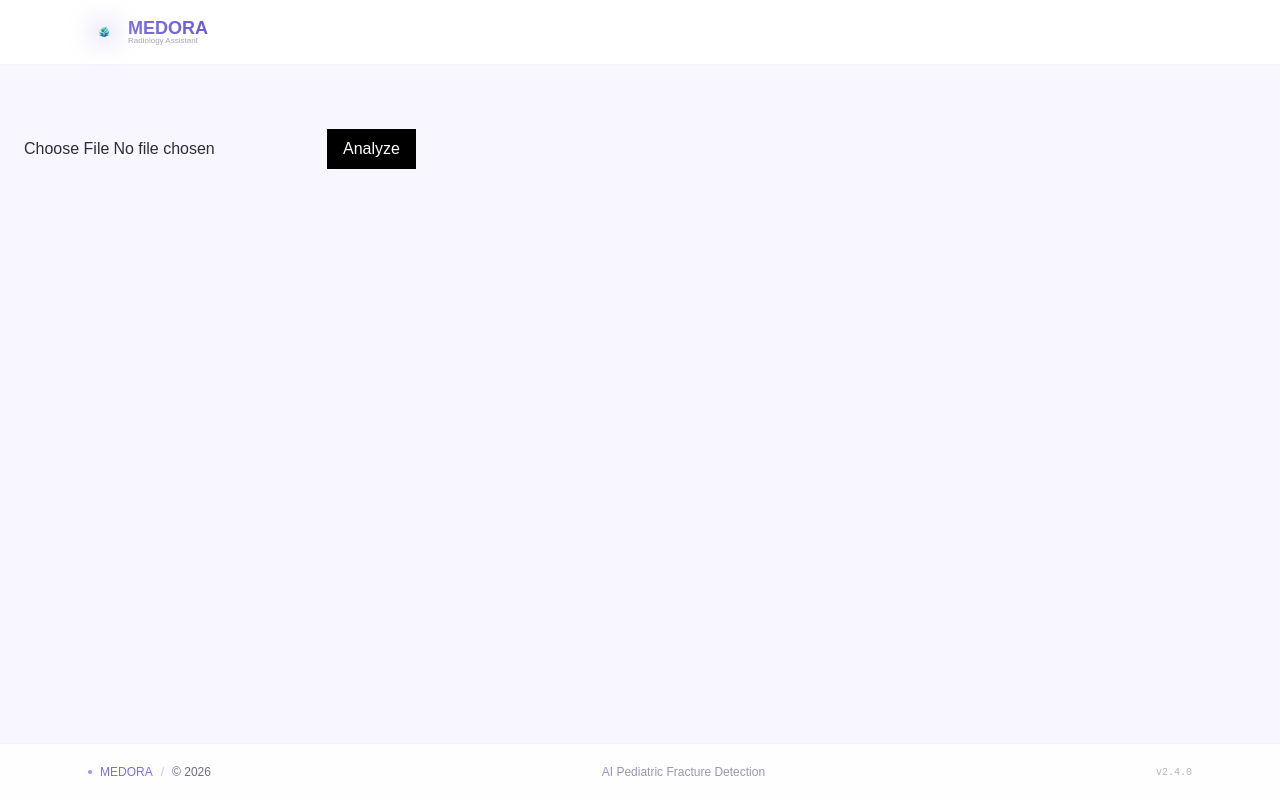
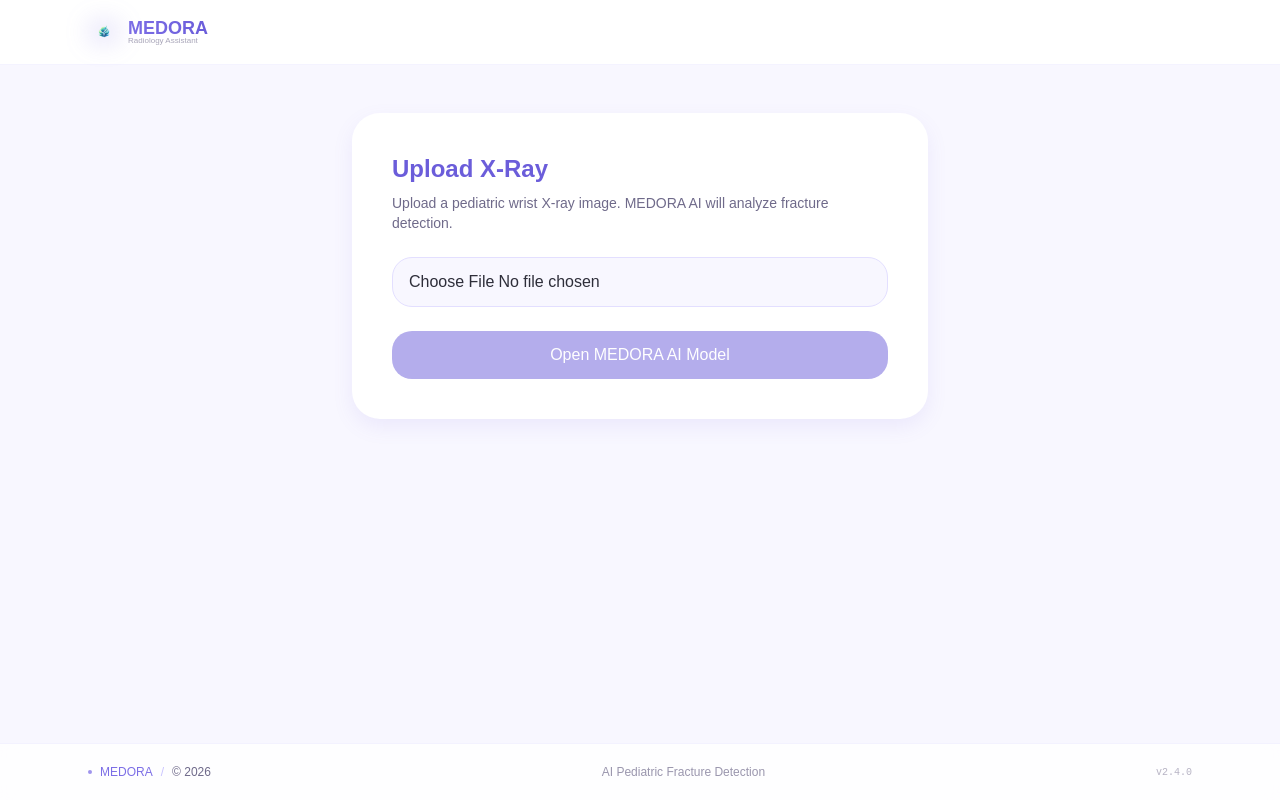
Before and after one commit to IncharaS06/Medora, a Next.js app in the folder medora-frontend/: page /upload in a window 1280 px wide. Built offline with nearby package versions, Linux system fonts and the light colour scheme; no server answers; sample sign-in values are in the browser's storage.

Commit message:
Update page.tsx

```diff
--- a/medora-frontend/app/upload/page.tsx
+++ b/medora-frontend/app/upload/page.tsx
@@ -2,107 +2,247 @@
 
 import { useEffect, useState } from "react";
 import { useRouter } from "next/navigation";
-import { auth, db } from "@/lib/firebase";
-import { onAuthStateChanged, User } from "firebase/auth";
-import { collection, addDoc, serverTimestamp } from "firebase/firestore";
+
+import { auth } from "@/lib/firebase";
+
+import {
+  onAuthStateChanged,
+  User,
+} from "firebase/auth";
 
 export default function UploadPage() {
+
   const router = useRouter();
 
-  const [firebaseUser, setFirebaseUser] = useState<User | null>(null);
-  const [file, setFile] = useState<File | null>(null);
-  const [preview, setPreview] = useState("");
-  const [loading, setLoading] = useState(false);
-  const [authLoading, setAuthLoading] = useState(true);
-  const [error, setError] = useState("");
+  const [firebaseUser, setFirebaseUser] =
+    useState<User | null>(null);
 
+  const [file, setFile] =
+    useState<File | null>(null);
+
+  const [preview, setPreview] =
+    useState("");
+
+  const [authLoading, setAuthLoading] =
+    useState(true);
+
+  const [error, setError] =
+    useState("");
+
+  // ─────────────────────────────────────────────
+  // AUTH
+  // ─────────────────────────────────────────────
   useEffect(() => {
-    const unsub = onAuthStateChanged(auth, (user) => {
+
+    const unsub = onAuthStateChanged(
+      auth,
+      (user) => {
+
         if (!user) {
+
           router.push("/auth");
+
           return;
         }
+
         setFirebaseUser(user);
+
         setAuthLoading(false);
-    });
+      }
+    );
 
     return () => unsub();
+
   }, [router]);
 
-  const handleFile = (e: React.ChangeEvent<HTMLInputElement>) => {
-    const selected = e.target.files?.[0];
+  // ─────────────────────────────────────────────
+  // FILE INPUT
+  // ─────────────────────────────────────────────
+  const handleFile = (
+    e: React.ChangeEvent<HTMLInputElement>
+  ) => {
+
+    const selected =
+      e.target.files?.[0];
+
     if (!selected) return;
 
-    if (!selected.type.startsWith("image/")) {
-      setError("Only image files allowed");
+    if (
+      !selected.type.startsWith(
+        "image/"
+      )
+    ) {
+
+      setError(
+        "Only image files allowed"
+      );
+
       return;
     }
+
+    setError("");
 
     setFile(selected);
 
     const reader = new FileReader();
+
     reader.onload = () => {
-      setPreview(reader.result as string); // ✅ FULL DATA URL
+
+      setPreview(
+        reader.result as string
+      );
     };
+
     reader.readAsDataURL(selected);
   };
 
-  const analyzeImage = async () => {
-    if (!file || !firebaseUser) return;
+  // ─────────────────────────────────────────────
+  // REDIRECT
+  // ─────────────────────────────────────────────
+  const openModel = () => {
 
-    setLoading(true);
+    if (!file) {
 
-    try {
-      const formData = new FormData();
-      formData.append("file", file);
-
-      const res = await fetch(
-        `${process.env.NEXT_PUBLIC_API_URL}/analyze`,
-        {
-          method: "POST",
-          body: formData,
-        }
+      setError(
+        "Please upload an image first."
       );
 
-      const data = await res.json();
-
-      const docRef = await addDoc(collection(db, "cases"), {
-        userId: firebaseUser.uid,
-        prediction: data.prediction,
-        confidence: data.confidence,
-
-        // ✅ FIX: STORE FULL IMAGE (NOT STRIPPED)
-        originalImageBase64: preview,
-
-        annotatedImageBase64: data.annotatedImageBase64,
-        gradCamBase64: data.gradCamBase64,
-
-        createdAt: serverTimestamp(),
-      });
-
-      router.push(`/report/${docRef.id}`);
-    } catch (err: any) {
-      setError(err.message);
+      return;
     }
 
-    setLoading(false);
+    // save image temporarily
+    localStorage.setItem(
+      "uploadedXray",
+      preview
+    );
+
+    // redirect to HF model
+    window.location.href =
+      "https://huggingface.co/spaces/inchara07/medora-model";
   };
 
-  if (authLoading) return <div>Loading...</div>;
+  // ─────────────────────────────────────────────
+  // LOADING
+  // ─────────────────────────────────────────────
+  if (authLoading) {
 
     return (
+      <div className="min-h-screen flex items-center justify-center">
+
+        <p className="text-[var(--primary-dark)] font-semibold">
+          Loading...
+        </p>
+
+      </div>
+    );
+  }
+
+  // ─────────────────────────────────────────────
+  // UI
+  // ─────────────────────────────────────────────
+  return (
+
     <main className="p-6">
-      <input type="file" onChange={handleFile} />
 
+      <div className="max-w-xl mx-auto bg-white rounded-[28px] shadow-[var(--shadow-card)] p-6 sm:p-10 flex flex-col gap-6">
+
+        {/* Header */}
+        <div>
+
+          <h1 className="text-2xl font-bold text-[var(--primary-dark)]">
+
+            Upload X-Ray
+
+          </h1>
+
+          <p className="text-sm text-[var(--text-soft)] mt-2">
+
+            Upload a pediatric wrist X-ray image.
+            MEDORA AI will analyze fracture detection.
+
+          </p>
+
+        </div>
+
+        {/* Upload */}
+        <div className="flex flex-col gap-3">
+
+          <input
+            type="file"
+            accept="image/*"
+            onChange={handleFile}
+            className="
+              rounded-xl
+              border
+              border-[var(--border)]
+              px-4
+              py-3
+              text-sm
+              bg-[var(--background)]
+            "
+          />
+
+          {/* Preview */}
           {preview && (
-        <img src={preview} className="mt-4 w-64 rounded" />
+
+            <img
+              src={preview}
+              alt="Preview"
+              className="
+                rounded-2xl
+                border
+                border-[var(--border)]
+                max-h-80
+                object-contain
+              "
+            />
           )}
 
-      <button onClick={analyzeImage} className="mt-4 bg-black text-white px-4 py-2">
-        {loading ? "Analyzing..." : "Analyze"}
+        </div>
+
+        {/* Error */}
+        {error && (
+
+          <div className="
+            rounded-xl
+            bg-red-50
+            border
+            border-red-200
+            px-4
+            py-3
+            text-sm
+            text-red-700
+          ">
+
+            {error}
+
+          </div>
+        )}
+
+        {/* Button */}
+        <button
+          onClick={openModel}
+          disabled={!file}
+          className="
+            rounded-xl
+            bg-[var(--primary-dark)]
+            text-white
+            font-semibold
+            py-3
+            text-sm
+            hover:bg-[var(--primary)]
+            disabled:opacity-50
+            disabled:cursor-not-allowed
+            transition-colors
+          "
+        >
+
+          Open MEDORA AI Model
+
         </button>
 
-      {error && <p className="text-red-500">{error}</p>}
+      </div>
+
     </main>
   );
 }
```
Lines whose indentation alone changed are shown as unchanged.
